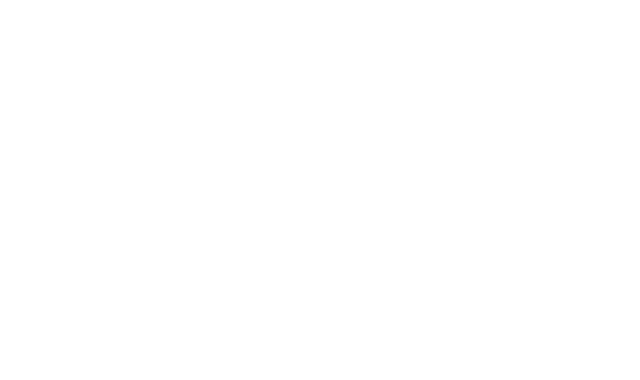
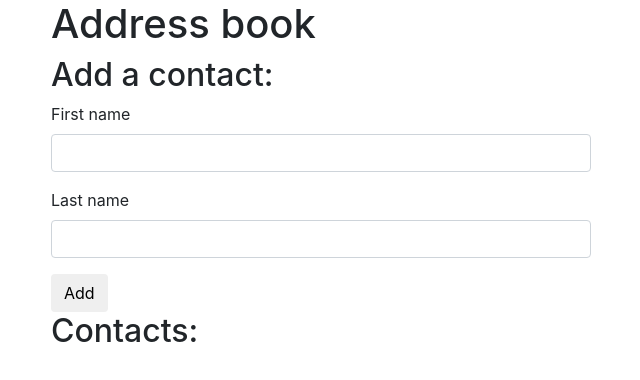
Before and after one commit to Komenpurity/AddressBook, a plain HTML site: page index.html in a window 1280 px wide. Shown: the whole page, without its empty margins (34-674 px from the left). Drawn offline with nearby package versions, Linux system fonts and the light colour scheme.

Commit message:
form complete

```diff
--- a/index.html
+++ b/index.html
@@ -12,6 +12,27 @@
     <title>AddressBook</title>
 </head>
 <body>
+  <div class="container">
+    <h1>Address book</h1>
+     <div class="row">
+      <div class="col-md-6">
+        <h2>Add a contact:</h2>
+        <form id="new-contact">
+          <div class="form-group">
+            <label for="new-first-name">First name</label>
+            <input type="text" class="form-control" id="new-first-name">
+          </div>
+          <div class="form-group">
+            <label for="new-last-name">Last name</label>
+            <input type="text" class="form-control" id="new-last-name">
+          </div>
 
+          <button type="submit" class="btn">Add</button>
+        </form>
+
+        <h2>Contacts:</h2>
+        <ul id="contacts">
+
+        </ul>
 </body>
 </html>
```
